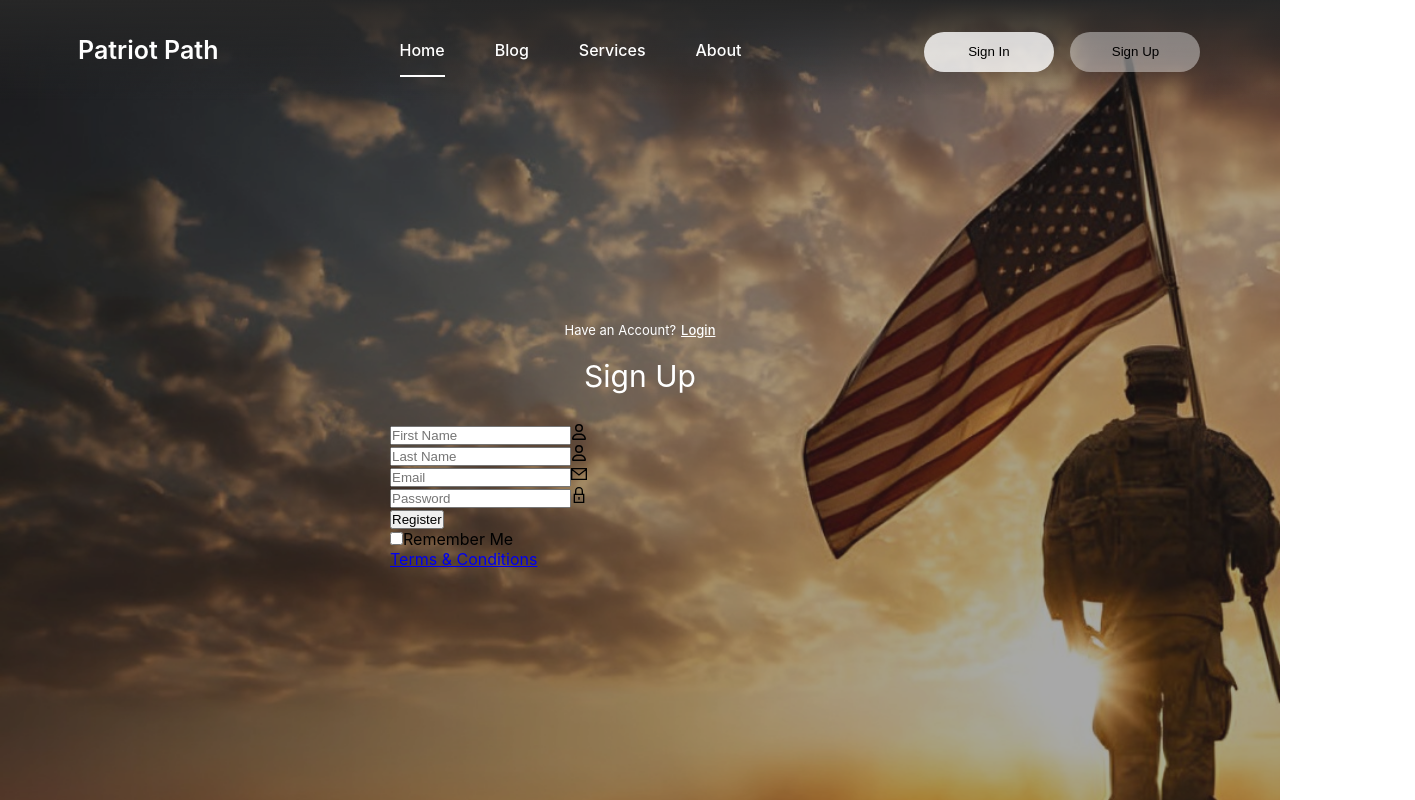
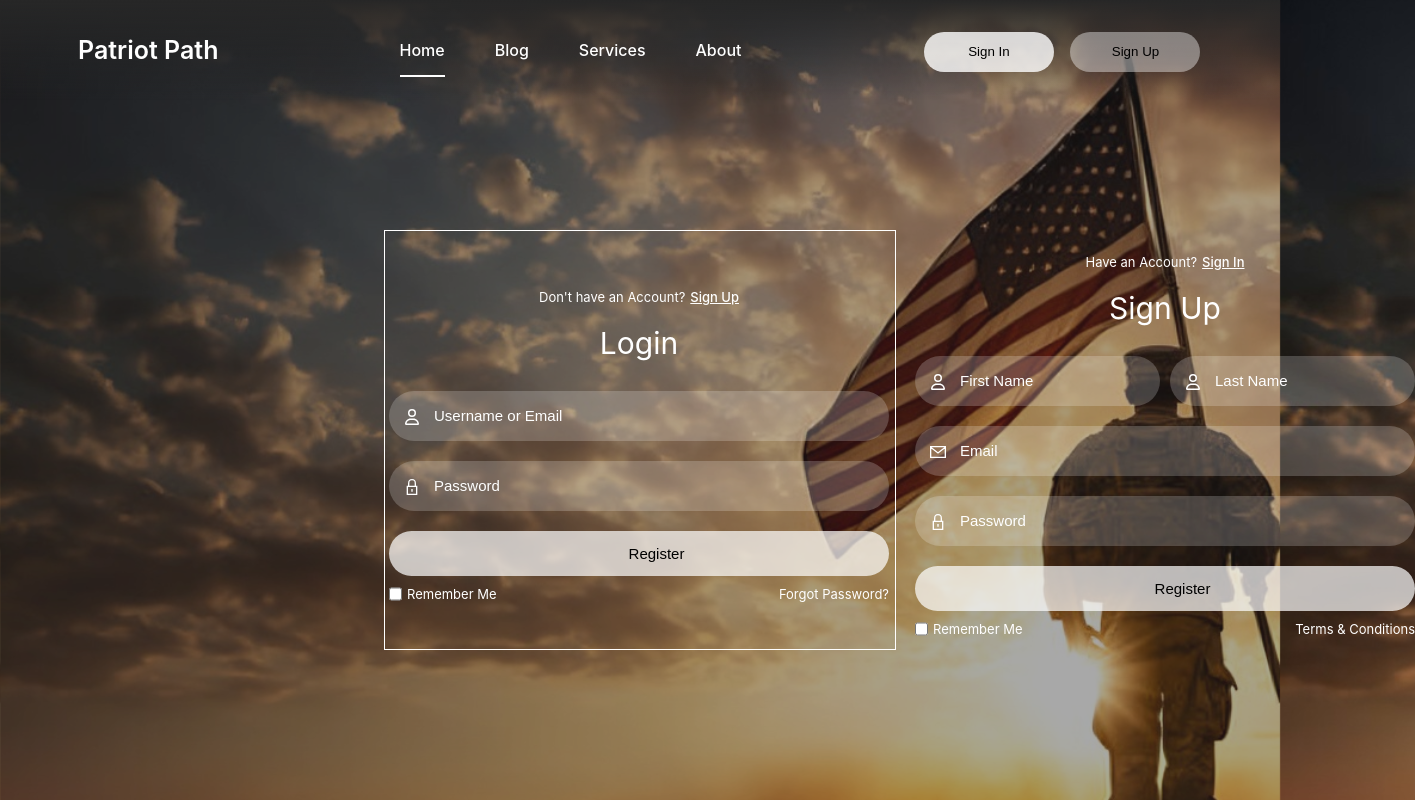
Before and after one commit to paulmorales7/PatriotPath, a React (Create React App) app: page / in a window 1280 px wide. Shown: the top 800 px of the page, 1415 px wide, since content can reach past the window. Built offline with nearby package versions, Linux system fonts and the light colour scheme.

Commit message:
completed form structure, working on functionality

```diff
--- a/src/components/landingPage.css
+++ b/src/components/landingPage.css
@@ -96,11 +96,22 @@ body {
     justify-content: center;
     width: 512px;
     height: 420px;
-    overflow: hidden;
+    border: 1px solid white;
     z-index: 2;
 }
 
 .register-container {
+    position: absolute;
+    right: -520px;
+    display: flex;
+    width: 500px;
+    flex-direction: column;
+    transition: .5s ease-in-out;
+}
+
+.login-container {
+    position: absolute;
+    left: 4px;
     display: flex;
     width: 500px;
     flex-direction: column;
@@ -127,3 +138,76 @@ header {
     text-align: center;
     padding: 10px 0 30px 0;
 }
+
+.two-forms{
+    display: flex;
+    gap: 10px;
+}
+
+.input-field{
+    font-size: 15px;
+    background: rgba(255,255,255, 0.2);
+    color: white;
+    height: 50px;
+    width: 100%;
+    padding: 0 10px 0 45px;
+    border: none;
+    border-radius: 30px;
+    outline: none;
+    transition: .2s ease;
+}
+
+.input-field:hover, .input-field:focus{
+    background: rgba(255,255,255, 0.35);
+}
+
+::-webkit-input-placeholder{
+    color: white;
+}
+
+.input-box .icon{
+    position: relative;
+    top: -32px;
+    left: 15px;
+    color: white;
+}
+
+.submit {
+    font-size: 15px;
+    font-weight: 500;
+    background: rgba(255,255,255, 0.7);
+    color: black;
+    height: 45px;
+    width: 100%;
+    padding: 0 10px 0 45px;
+    border: none;
+    border-radius: 30px;
+    outline: none;
+    cursor: pointer;
+    transition: .3s ease-in-out;
+}
+.submit:hover{
+    background: rgba(255,255,255, 0.5);
+    box-shadow: 1px 5px 7px 1px rgba(0,0,0, 0.2);
+}
+
+.two-col {
+    display: flex;
+    justify-content: space-between;
+    color: white;
+    font-size: small;
+    margin-top: 10px;
+}
+
+.two-col .one{
+    display: flex;
+    gap: 5px;
+}
+
+.two label a{
+    text-decoration: none;
+    color: white;
+}
+.two label a:hover{
+    text-decoration: underline;
+}
--- a/src/components/landingPage.js
+++ b/src/components/landingPage.js
@@ -1,78 +1,134 @@
+import React, { useRef } from "react";
 import bgImg from '../assets/VeteransPic.jpg';
 import { BsList } from "react-icons/bs";
 import { GrLock } from "react-icons/gr";
 import { FaRegUser } from "react-icons/fa6";
 import { GrMailOption } from "react-icons/gr";
-import './landingPage.css';
+import './LandingPage.css';
 
-function landingPage() {
+function LandingPage() {
+
+    const registerRef = useRef(null);
+    const loginRef = useRef(null);
+
+
+    function register() {
+        if (registerRef.current) {
+            loginRef.current.style.right = "-510px";
+            registerRef.current.style.left = "5px";
+          }
+        console.log("pressed")
+    }
+
+    function login() {
+        if (loginRef.current) {
+            loginRef.current.style.left = "4px"; // Move the login form to the left by 4px
+        }
+        if (registerRef.current) {
+            registerRef.current.style.right = "-520px"; // Move the register form out of view
+        }
+        console.log("pressed")
+    }
     return (
-        <div class="wrapper">
-            <nav class="nav">
-                <div class="nav-logo">
+        <div className="wrapper">
+            <nav className="nav">
+                <div className="nav-logo">
                     <p>Patriot Path</p>
                 </div>
-                <div class="nav-menu">
+                <div className="nav-menu">
                     <ul>
-                        <li><a href="#" class="link active">Home</a></li>
-                        <li><a href="#" class="link">Blog</a></li>
-                        <li><a href="#" class="link">Services</a></li>
-                        <li><a href="#" class="link">About</a></li>
+                        <li><a href="#" className="link active">Home</a></li>
+                        <li><a href="#" className="link">Blog</a></li>
+                        <li><a href="#" className="link">Services</a></li>
+                        <li><a href="#" className="link">About</a></li>
 
                     </ul>
                 </div>
-                <div class="nav-button">
-                    <button class="btn white-btn" id="loginBtn">Sign In</button>
-                    <button class="btn" id="registerBtn">Sign Up</button>
+                <div className="nav-button">
+                    <button className="btn white-btn" id="loginBtn" onClick={login}>Sign In</button>
+                    <button className="btn" id="registerBtn" onClick={register}> Sign Up</button>
                 </div>
-                <div class="nav-menu-btn">
+                <div className="nav-menu-btn">
                     <BsList />
                 </div>
 
             </nav>
 
                     {/* Form Box */}
+            <div className="form-box">
 
-            <div class="form-box">
+                    {/* Login form */}
+                <div className="login-container" ref={loginRef} id="login">
+                    <div className="top">
+                        <span onClick={login}>Don't have an Account? <a href="#" >Sign Up</a></span>
+                        <header>Login</header>
+                    </div>
+
+                        <div className="input-box">
+                            <input type="text" className="input-field" placeholder="Username or Email"/>
+                            <FaRegUser className="icon"/>
+                        </div>
+                        <div className="input-box">
+                            <input type="text" className="input-field" placeholder="Password"/>
+                            <GrLock className="icon"/>
+                        </div>
+                        <div className="input-box">
+                            <input type="submit" className="submit" value="Register"/>
+                        </div>
+
+                        <div className="two-col">
+                            <div className="one">
+                                <input type="checkbox" id="login-check"/>
+                                <label htmlFor="login-check">Remember Me</label>
+                            </div>
+                            <div className="two">
+                                <label><a href="#">Forgot Password?</a></label>
+                            </div>
+
+                        </div>
+
+                </div>
+
                     {/* Registration form */}
-                <div class="register-container" id="register">
-                    <div class="top">
-                        <span>Have an Account? <a href="#" onClick="login()">Login</a></span>
+                <div className="register-container" ref={registerRef} id="register">
+                    <div className="top">
+                        <span onClick={register}>Have an Account? <a href="#" >Sign In</a></span>
                         <header>Sign Up</header>
                     </div>
 
-                    <div class="two-forms">
-                        <div class="input-box">
-                            <input type="text" class="input-field" placeholder="First Name"/>
-                            <FaRegUser />
+                    <div className="two-forms">
+                        <div className="input-box">
+                            <input type="text" className="input-field" placeholder="First Name"/>
+                            <FaRegUser className="icon"/>
                         </div>
-                        <div class="input-box">
-                            <input type="text" class="input-field" placeholder="Last Name"/>
-                            <FaRegUser />
+                        <div className="input-box">
+                            <input type="text" className="input-field" placeholder="Last Name"/>
+                            <FaRegUser className="icon"/>
                         </div>
-                        <div class="input-box">
-                            <input type="text" class="input-field" placeholder="Email"/>
-                            <GrMailOption />
+                    </div>
+                        <div className="input-box">
+                            <input type="text" className="input-field" placeholder="Email"/>
+                            <GrMailOption className="icon"/>
                         </div>
-                        <div class="input-box">
-                            <input type="text" class="input-field" placeholder="Password"/>
-                            <GrLock />
+                        <div className="input-box">
+                            <input type="text" className="input-field" placeholder="Password"/>
+                            <GrLock className="icon"/>
                         </div>
-                        <div class="input-box">
-                            <input type="submit" class="submit" value="Register"/>
+                        <div className="input-box">
+                            <input type="submit" className="submit" value="Register"/>
                         </div>
 
-                        <div class="two-col">
-                            <div class="one">
+                        <div className="two-col">
+                            <div className="one">
                                 <input type="checkbox" id="register-check"/>
-                                <label for="register-check">Remember Me</label>
+                                <label htmlFor="register-check">Remember Me</label>
                             </div>
-                            <div class="two">
+                            <div className="two">
                                 <label><a href="#">Terms & Conditions</a></label>
                             </div>
 
                         </div>
-                    </div>
+
                 </div>
 
             </div>
@@ -81,4 +137,4 @@ function landingPage() {
     );
 }
 
-export default landingPage;
+export default LandingPage;
--- a/src/index.js
+++ b/src/index.js
@@ -1,15 +1,13 @@
 import React from 'react';
 import ReactDOM from 'react-dom/client';
 import './index.css';
-// import App from './App';
-import LandingPage from './components/landingPage';
+import LandingPage from './components/LandingPage';
 import reportWebVitals from './reportWebVitals';
 
 const root = ReactDOM.createRoot(document.getElementById('root'));
 root.render(
   <React.StrictMode>
     <LandingPage />
-    {/* <App /> */}
   </React.StrictMode>
 );
 
```
